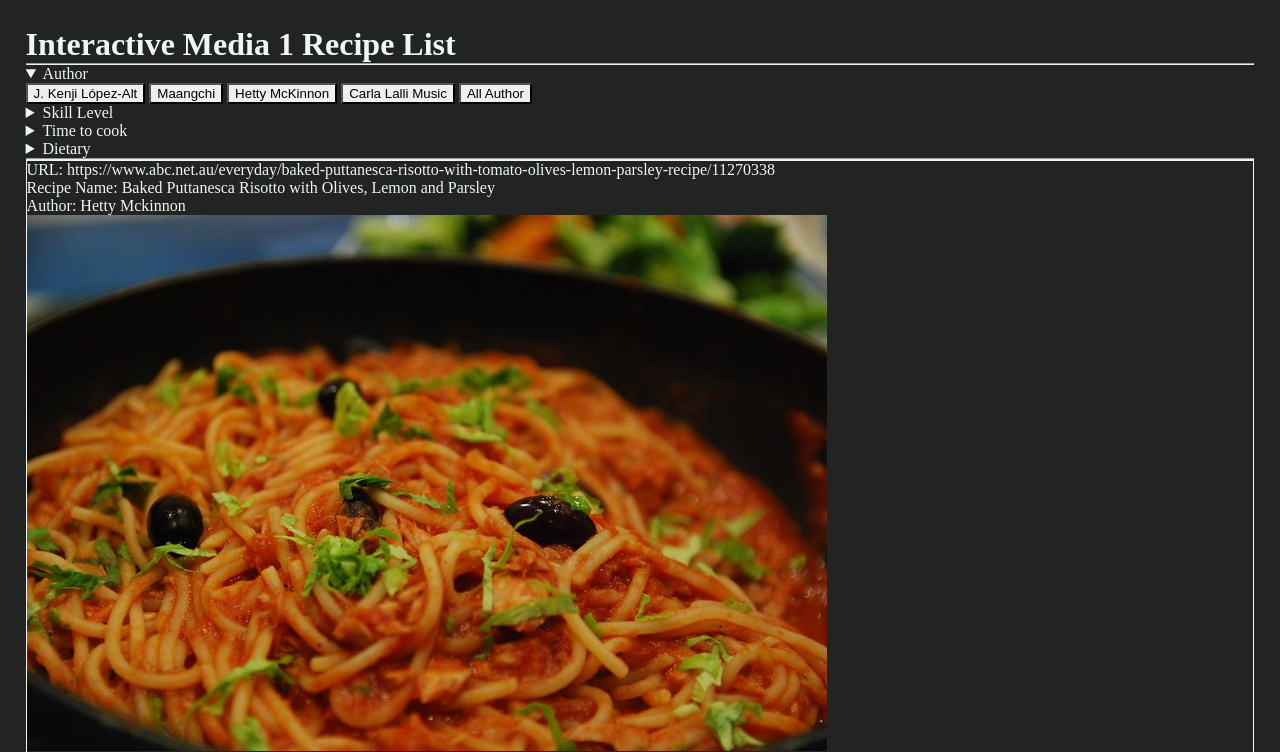
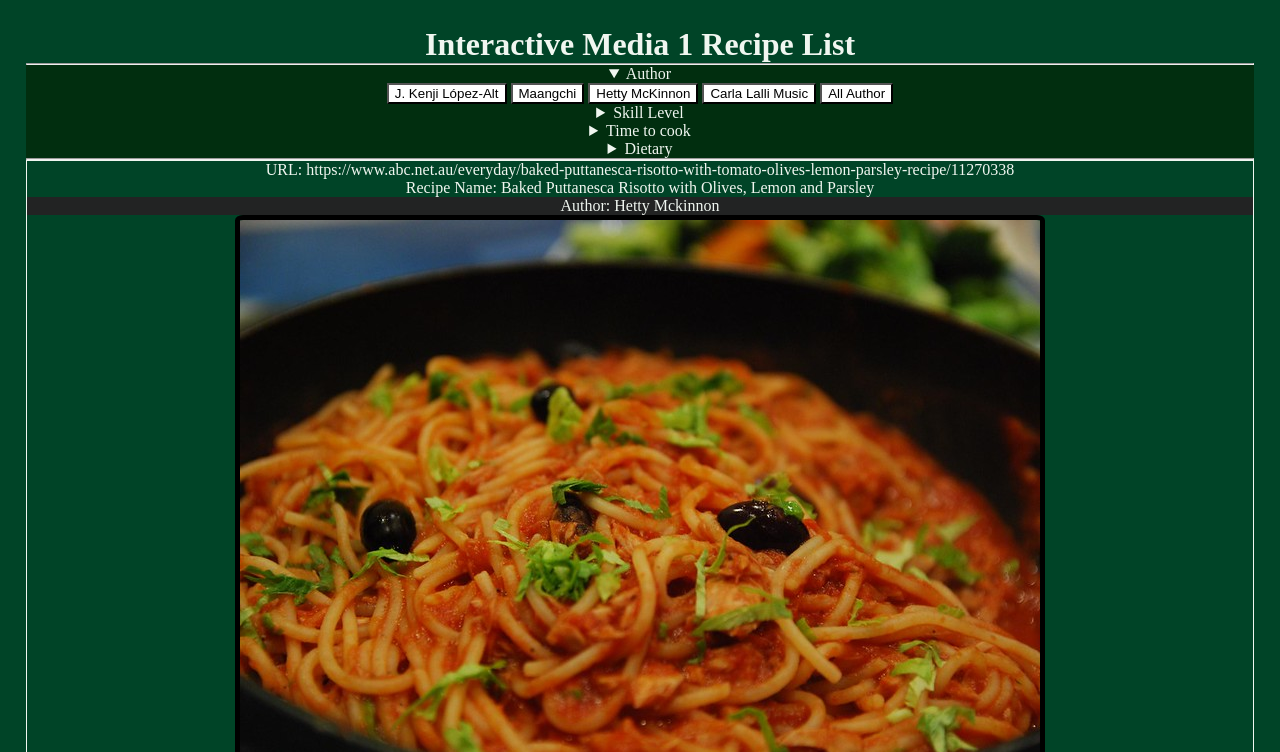
Before and after one commit to 01Ali/01Ali.github.io, a plain HTML site: page e2/e2/index.html in a window 1280 px wide. Both pictures are taken after a click on the heading "Author". Shown: the top 752 px of the page. Drawn offline with Linux system fonts and the light colour scheme; grey boxes are pictures that could not be loaded; a script that the page names is missing.

Commit message:
Add files via upload

```diff
--- a/e2/e2/style.css
+++ b/e2/e2/style.css
@@ -23,6 +23,8 @@ body{
   background-color: var(--col-01);
   color: var(--col-02);
   padding: 2vw;
+  background-color: #004427;
+  text-align: center;
 }
 
 /*
@@ -41,9 +43,11 @@ body{
 
 .FilterBox{
 
+  background-color: #0221009f;
 }
 
 .FilterButton{
+  background-color: #ffffff;
 
 }
 /*
@@ -51,7 +55,7 @@ body{
   any duplicate properties
 */
 .SelectedFilter{
-  background-color: rgb(19, 145, 0);
+  background-color: rgb(29, 220, 0);
 }
 
 .RecipeLink{
@@ -63,7 +67,7 @@ body{
 }
 
 .Author{
-
+background-color: #222323;
 }
 
 .RecipeImageContainer{
@@ -71,6 +75,8 @@ body{
 }
 
 .RecipeImg{
+  border: 5px solid #000000;
+  border-radius: 1%;
 
 }
 
```
